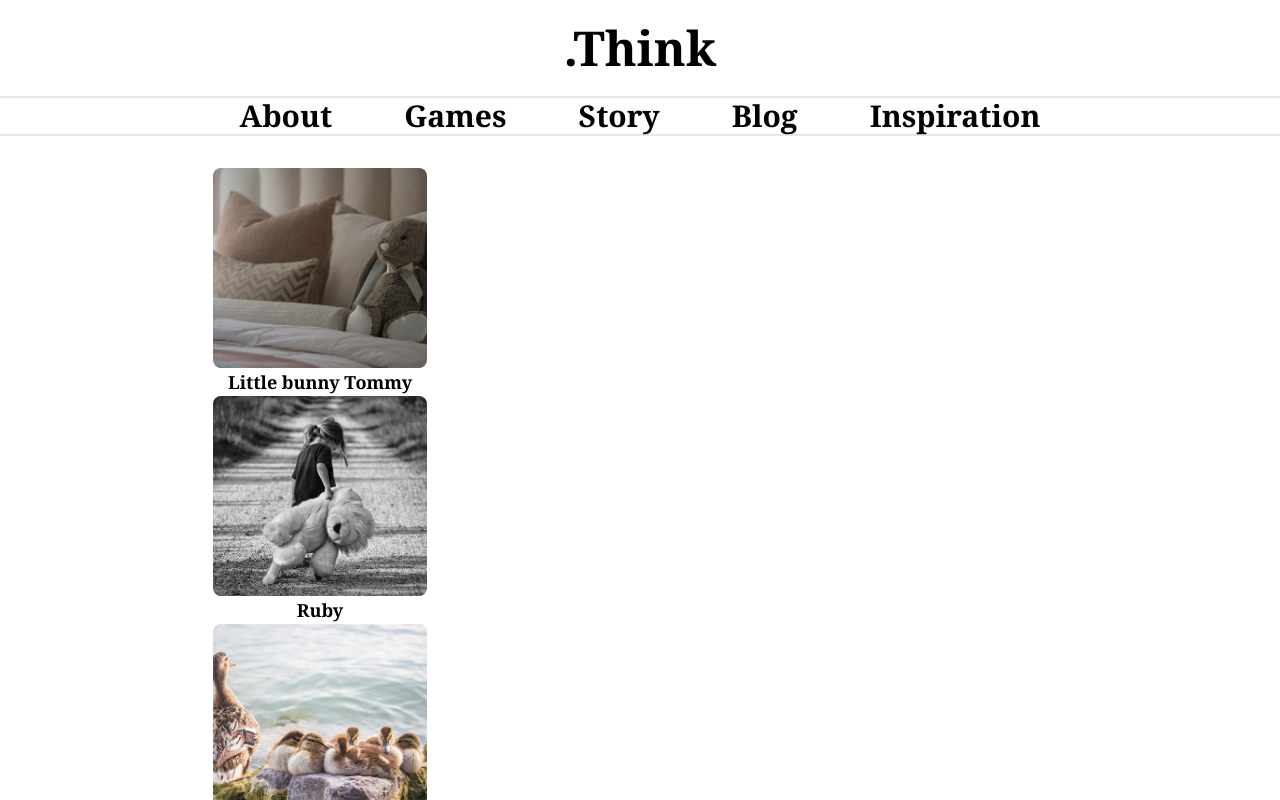
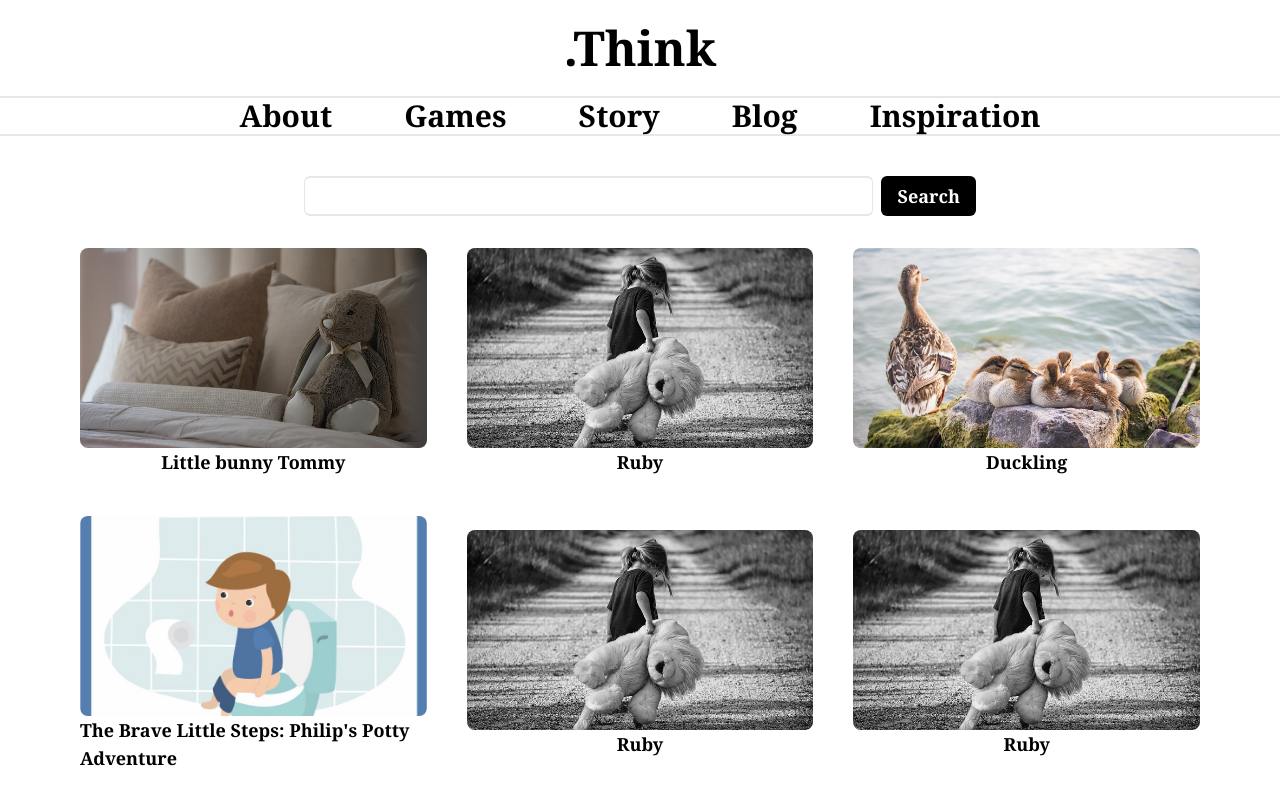
Before and after one commit to JolantaWro/learn, a Next.js app: page /ideas in a window 1280 px wide. Shown: the top 800 px of the page. Built offline with nearby package versions, Linux system fonts and the light colour scheme.

Commit message:
add style in idea page

```diff
--- a/app/ideas/page.tsx
+++ b/app/ideas/page.tsx
@@ -10,22 +10,12 @@ import { Input } from "@/components/ui/input"
 export default function IdeasHome() {
   return (
     <>
-      <div className="grid grid-cols-4 md:grid-cols-8 xl:grid-cols-12">
-        {/* <div className="pt-10 col-span-1"> */}
+     <div className="flex w-full max-w-2xl items-center space-x-2 pt-10 mx-auto">
+          <Input type="text" placeholder="" className="border-gray-200 border-y-2" />
+          <Button type="submit" className="font-inter text-lg bg-black text-white font-semibold">Search</Button>
+      </div>
 
-            {/* <div className="flex flex-col ml-20 gap-8">
-              <h1 className="p-2 text-4xl sm:invisible font-semibold">Category:</h1>
-              { CategoryList.map((data, index) => (
-                <p key={data.id} className="px-4 text-2xl font-semibold hover:text-[rgba(218,164,139,1)] hover:underline hover:underline-offset-8">{data.title}</p>
-              ))}
-
-            </div> */}
-        {/* </div> */}
-        <div className="flex w-full max-w-sm items-center space-x-2">
-          <Input type="email" placeholder="Email" />
-          <Button type="submit">Search</Button>
-        </div>
-        <div className="pt-8 col-end-5 col-span-2 ">
+      <div className="pt-8 grid xl:grid-cols-3 md:grid-cols-2 px-20 gap-10">
         {
             IdeaData.map((data, index) => (
                 <IdeaElement
@@ -36,7 +26,6 @@ export default function IdeasHome() {
                 />
             ))
             }
-        </div>
       </div>
   </>
   )
@@ -49,9 +38,9 @@ type IdeaProps = {
 
 const IdeaElement = ({ imageUrl, href, title }: IdeaProps) => {
   return (
-        <Link href={href}>
+      <Link href={href} className="flex flex-col items-center justify-center">
           <Image className="w-[400px] h-[200px] rounded-lg object-cover" alt="" src={imageUrl} />
-          <h3 className='font-bold text-lg text-center'>{title}</h3>
+          <h3 className='font-bold text-lg'>{title}</h3>
       </Link>
   )
 }
```
Lines whose indentation alone changed are shown as unchanged.
